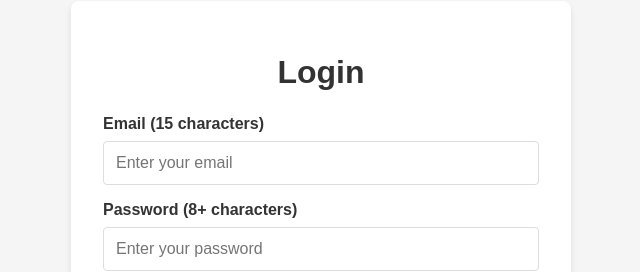
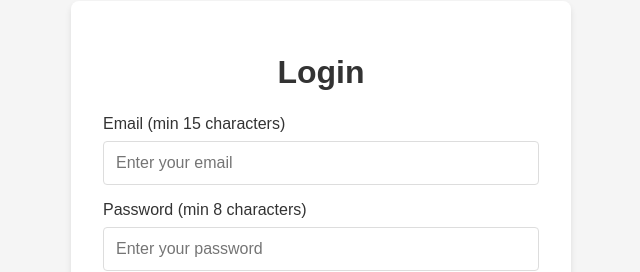
Before and after one commit to Kuanysh-kst/Website-frontend, a Vue app: page /login in a window 1280 px wide. Shown: the part 195-467 px from the top of the page, without its empty margins (319-959 px from the left). Built offline with nearby package versions, Linux system fonts and the light colour scheme; no server answers.

Commit message:
deleted bold style
Signed-off-by: Kyanysh <kuanysh4646@gmail.com>

```diff
--- a/src/assets/styles/global.scss
+++ b/src/assets/styles/global.scss
@@ -49,7 +49,6 @@ h1 {
   label {
     display: block;
     margin-bottom: 0.5rem;
-    font-weight: bold;
     color: $text-color;
   }
 
--- a/src/views/LoginView.vue
+++ b/src/views/LoginView.vue
@@ -4,7 +4,7 @@
       <h1>Login</h1>
       <form @submit.prevent="handleLogin">
         <div class="form-group">
-          <label for="email">Email (15 characters)</label>
+          <label for="email">Email (min 15 characters)</label>
           <input
             type="email"
             id="email"
@@ -17,7 +17,7 @@
           <div v-if="emailError" class="error-message">{{ emailError }}</div>
         </div>
         <div class="form-group">
-          <label for="password">Password (8+ characters)</label>
+          <label for="password">Password (min 8 characters)</label>
           <input
             type="password"
             id="password"
@@ -165,7 +165,6 @@ h1 {
 label {
   display: block;
   margin-bottom: 0.5rem;
-  font-weight: bold;
 }
 
 .login-button {
```
